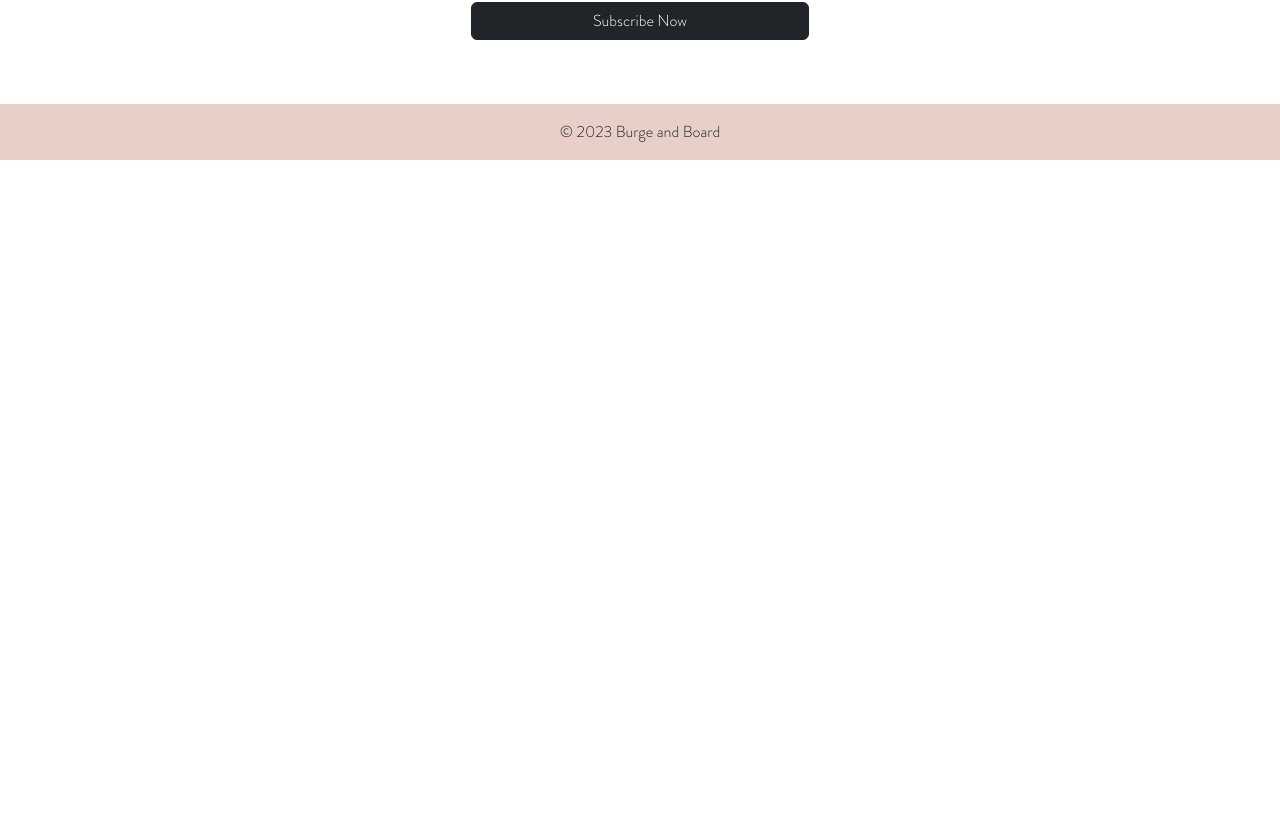
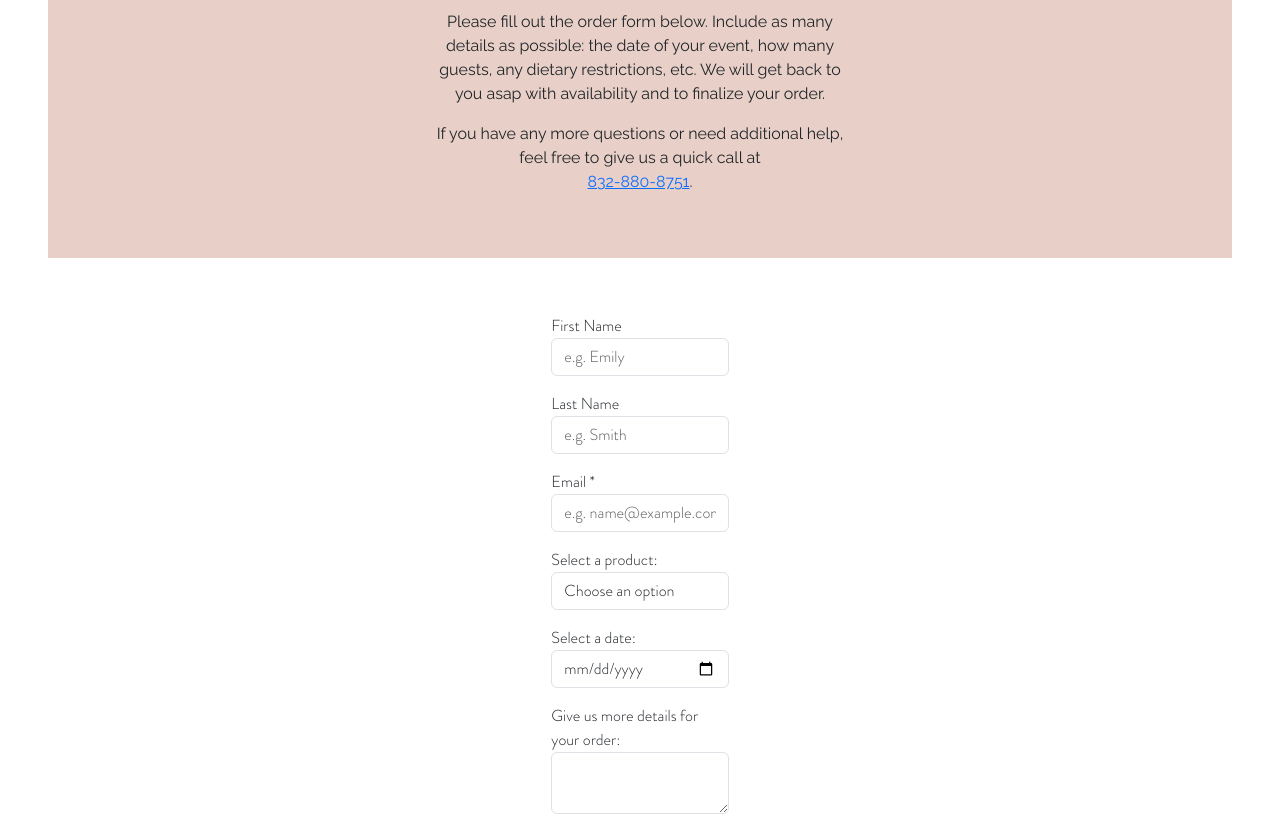
Before and after one commit to burgeandboarddev/burgeandboarddev.github.io, a Next.js app: page /contact in a window 1280 px wide. Shown: the part 460-1275 px from the top of the page. Before the commit the page ends 800 px from the top, so only its background shows below. Built offline with nearby package versions, Linux system fonts and the light colour scheme.

Commit message:
Basic order form

```diff
--- a/pages/contact.tsx
+++ b/pages/contact.tsx
@@ -4,8 +4,73 @@ import Layout from "../components/layout";
 import React from 'react';
 
 const Contact: NextPageWithLayout = () => {
+
   return (
     <>
+      <div className={`${styles.gallery_block} row text-center justify-content-center p-5 m-5`}>
+        <div className={styles.block_title}>Order Form</div>
+        <div className="col-5">
+          <p>
+            Please fill out the order form below. Include as many details as possible: the date of your event, how many
+            guests, any dietary restrictions, etc. We will get back to you asap with availability and to finalize your
+            order.
+          </p>
+          <p>
+            If you have any more questions or need additional help, feel free to give us a quick call at
+            <br/>
+            <a href="tel:832-880-8751">832-880-8751</a>.
+          </p>
+        </div>
+      </div>
+      <div className="row justify-content-center">
+        <div className="col-2">
+          <form>
+            <div className="form-group p-2">
+              <label for="firstName">First Name</label>
+              <input type="text" id="firstName" placeholder="e.g. Emily" className="form-control"/>
+            </div>
+
+            <div className="form-group p-2">
+              <label for="lastName">Last Name</label>
+              <input type="text" id="lastName" placeholder="e.g. Smith" className="form-control"/>
+            </div>
+
+            <div className="form-group p-2">
+              <label for="email">Email *</label>
+              <input type="text" placeholder="e.g. name@example.com" className="form-control"/>
+            </div>
+
+            <div className="form-group p-2">
+              <label for="product">Select a product:</label>
+              <select id="product" className="form-control">
+                <option value="" disabled="">Choose an option</option>
+                <option value="Board">Board</option>
+                <option value="Grazing Table">Grazing Table</option>
+                <option value="Box">Box</option>
+                <option value="Cups">Cups</option>
+                <option value="Brunch Box/Brunch Table">Brunch Box/Brunch Table</option>
+                <option value="Grazing Letter/Number">Grazing Letter/Number</option>
+              </select>
+            </div>
+
+            <div className="form-group p-2">
+              <label for="date">Select a date:</label>
+              <input type="date" id="date" placeholder="Select a date" className="form-control"/>
+            </div>
+
+            <div className="form-group p-2">
+              <label for="details">Give us more details for your order:</label>
+              <textarea id="details" className="form-control"/>
+            </div>
+
+            <p className="text-center p-2">
+              <a className={`btn btn-dark ${styles.subscribe_now_btn}`}>
+                Send Order Form Request
+              </a>
+            </p>
+          </form>
+        </div>
+      </div>
     </>
   );
 }
```
